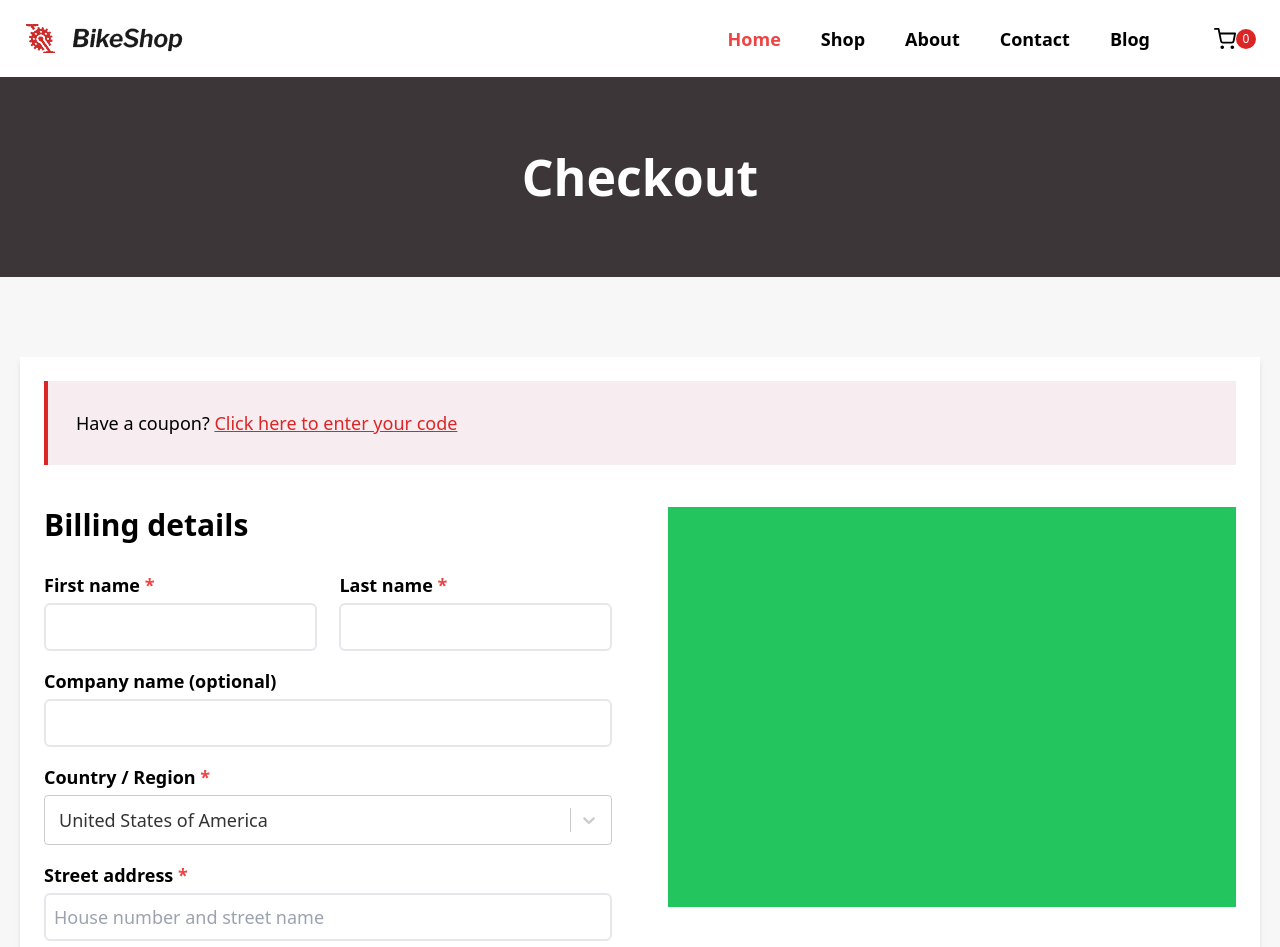
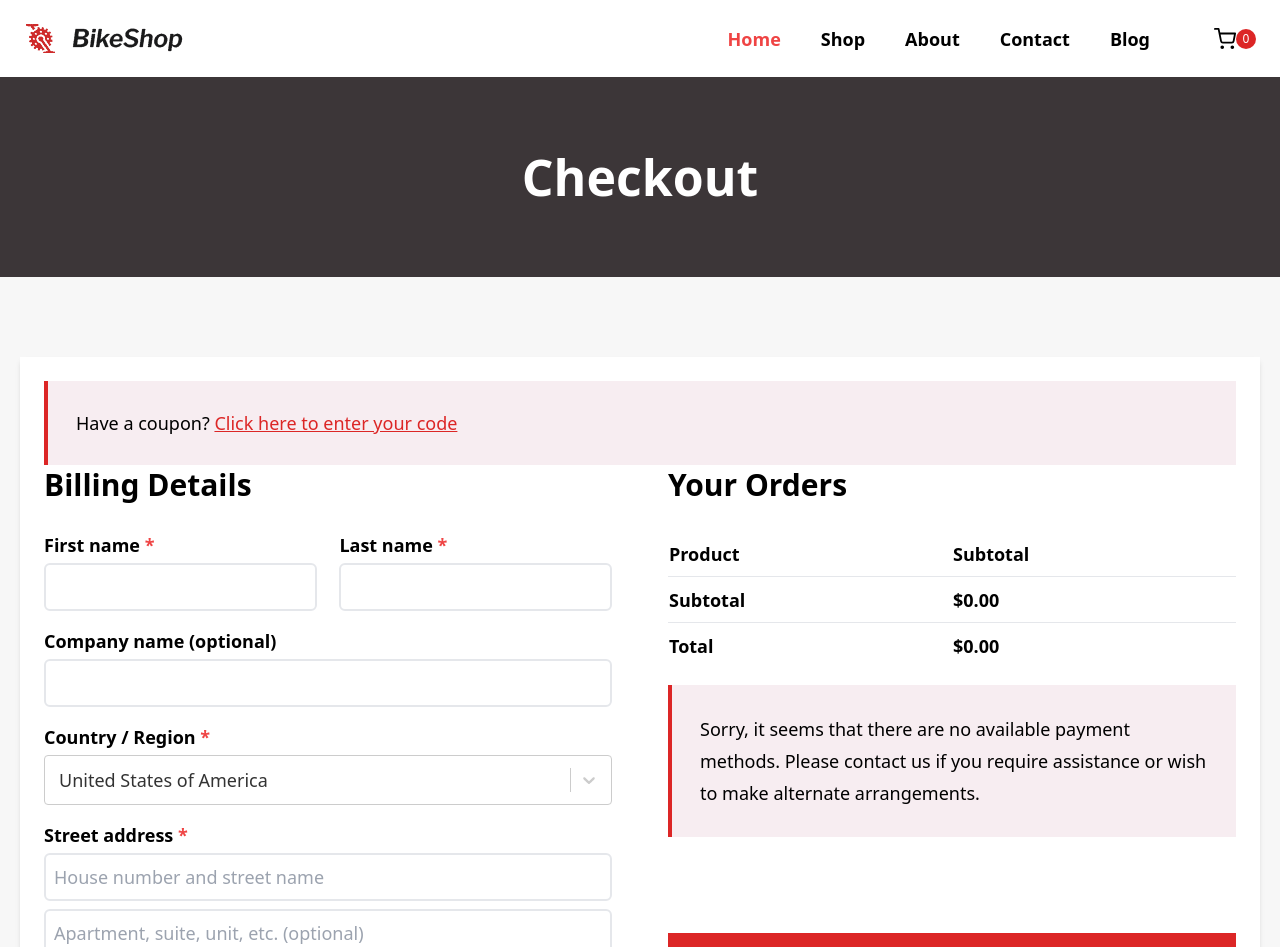
Before and after one commit to Thiago87dev/BikeShop, a Next.js app: page /checkout in a window 1280 px wide. Shown: the top 947 px of the page. Built offline with nearby package versions, Linux system fonts and the light colour scheme.

Commit message:
:sparkles: feat: Checkout - part 3

```diff
--- a/src/components/checkout/CheckoutBillingForm.tsx
+++ b/src/components/checkout/CheckoutBillingForm.tsx
@@ -3,7 +3,7 @@ import CountrySelect from "./CountrySelect";
 const CheckoutBillingForm = () => {
   return (
     <form className="flex flex-col gap-4">
-      <h2 className="font-bold text-3xl mb-3">Billing details</h2>
+      <h2 className="font-bold text-3xl mb-3">Billing Details</h2>
       <div className="flex justify-between ">
         <div className="flex gap-1 flex-col w-[48%]">
           <label className="font-bold" htmlFor="firstName">
--- a/src/components/checkout/CheckoutContent.tsx
+++ b/src/components/checkout/CheckoutContent.tsx
@@ -1,6 +1,7 @@
 "use client";
 import { useState } from "react";
 import CheckoutBillingForm from "./CheckoutBillingForm";
+import OrdersList from "./OrdersList";
 
 const CheckoutContent = () => {
   const [couponOpen, setCouponOpen] = useState(false);
@@ -11,7 +12,7 @@ const CheckoutContent = () => {
 
   return (
     <div className="flex justify-center bg-[#f7f7f7] text-lg">
-      <div className="w-full max-w-[1240px] bg-white shadow-md my-20 p-6">
+      <div className="w-full max-w-[1240px] bg-white shadow-md my-10 lg:my-20 p-6">
         <div className="bg-[#f7edf1] p-7 border-l-4 border-l-red-600">
           <p>
             Have a coupon?{" "}
@@ -24,12 +25,12 @@ const CheckoutContent = () => {
           </p>
         </div>
         <div
-          className={`flex items-center gap-10 w-full border border-gray-500 rounded-md  overflow-hidden transition-all duration-700 ${
+          className={`flex flex-col sm:flex-row items-center gap-5 sm:gap-10 w-full border border-gray-500 rounded-md  overflow-hidden transition-all duration-700 ${
             couponOpen ? "max-h-40 opacity-100 p-6 mt-10" : "max-h-0 opacity-0"
           }`}
         >
           <input
-            className="p-2 border-2 border-gray-400 rounded-md w-1/2"
+            className="p-2 border-2 border-gray-400 rounded-md w-4/5 sm:w-1/2"
             placeholder="Coupon code"
             type="text"
           />
@@ -37,11 +38,11 @@ const CheckoutContent = () => {
             Apply coupon
           </button>
         </div>
-        <div className="flex justify-between gap-14">
-          <div className="flex flex-col w-1/2 max-w-1/2 my-10">
+        <div className="flex flex-col lg:flex-row justify-between lg:gap-14">
+          <div className="flex flex-col w-full lg:w-1/2 max-w-1/2 mt-10 lg:mt-0 lg:my-10">
             <CheckoutBillingForm/>
           </div>
-          <div className="w-1/2 max-w-1/2 h-[400px] bg-green-500 my-10"></div>
+          <div className="w-full lg:w-1/2 max-w-1/2 mt-10 lg:mt-0 lg:my-10"><OrdersList/></div>
         </div>
       </div>
     </div>
--- /dev/null
+++ b/src/components/checkout/OrdersList.tsx
@@ -0,0 +1,80 @@
+import { RootState } from "@/redux/store";
+import { useEffect, useState } from "react";
+import { useSelector } from "react-redux";
+
+const OrdersList = () => {
+  const bikesInCart = useSelector((state: RootState) => state.Cart.bikes);
+
+  const [subtotal, setSubtotal] = useState<number>(0);
+
+  useEffect(() => {
+    const total = bikesInCart.reduce((acc, item) => {
+      return acc + item.price * (item.quantity ?? 1);
+    }, 0);
+    setSubtotal(total);
+  }, [bikesInCart]);
+
+  return (
+    <div className="flex flex-col gap-4">
+      <h2 className="font-bold text-3xl mb-3">Your Orders</h2>
+      <table className="w-full border-separate border-spacing-y-2">
+        <thead>
+          <tr>
+            <th className="text-left border-b pb-2">Product</th>
+            <th className="border-b pb-2 text-left">Subtotal</th>
+          </tr>
+        </thead>
+        <tbody>
+          {bikesInCart.map((item) => (
+            <tr key={item.title}>
+              <td className="border-b pb-2">
+                <p>
+                  {item.title}{" "}
+                  <span className="font-bold"> x {item.quantity}</span>
+                </p>
+              </td>
+              <td className="border-b pb-2 text-left">
+                {new Intl.NumberFormat("en-US", {
+                  style: "currency",
+                  currency: "USD",
+                }).format(item.price)}
+              </td>
+            </tr>
+          ))}
+        </tbody>
+        <tfoot>
+          <tr>
+            <td className="border-b pb-2 font-bold">Subtotal</td>
+            <td className="border-b pb-2 font-bold">
+              {new Intl.NumberFormat("en-US", {
+                style: "currency",
+                currency: "USD",
+              }).format(subtotal)}
+            </td>
+          </tr>
+          <tr>
+            <td className="font-bold">Total</td>
+            <td className="font-bold">
+              {new Intl.NumberFormat("en-US", {
+                style: "currency",
+                currency: "USD",
+              }).format(subtotal)}
+            </td>
+          </tr>
+        </tfoot>
+      </table>
+      <div className="bg-[#f7edf1] p-7 border-l-4 border-l-red-600">
+        <p className="leading-8">
+          Sorry, it seems that there are no available payment methods. Please
+          contact us if you require assistance or wish to make alternate
+          arrangements.
+        </p>
+      </div>
+      <button className="relative bg-red-600 text-white font-semibold uppercase w-full mt-20 px-8 mb-16 py-2 hover:shadow-md hover:bg-red-800 transition-colors duration-200">
+        Place order
+      </button>
+    </div>
+  );
+};
+
+export default OrdersList;
```
